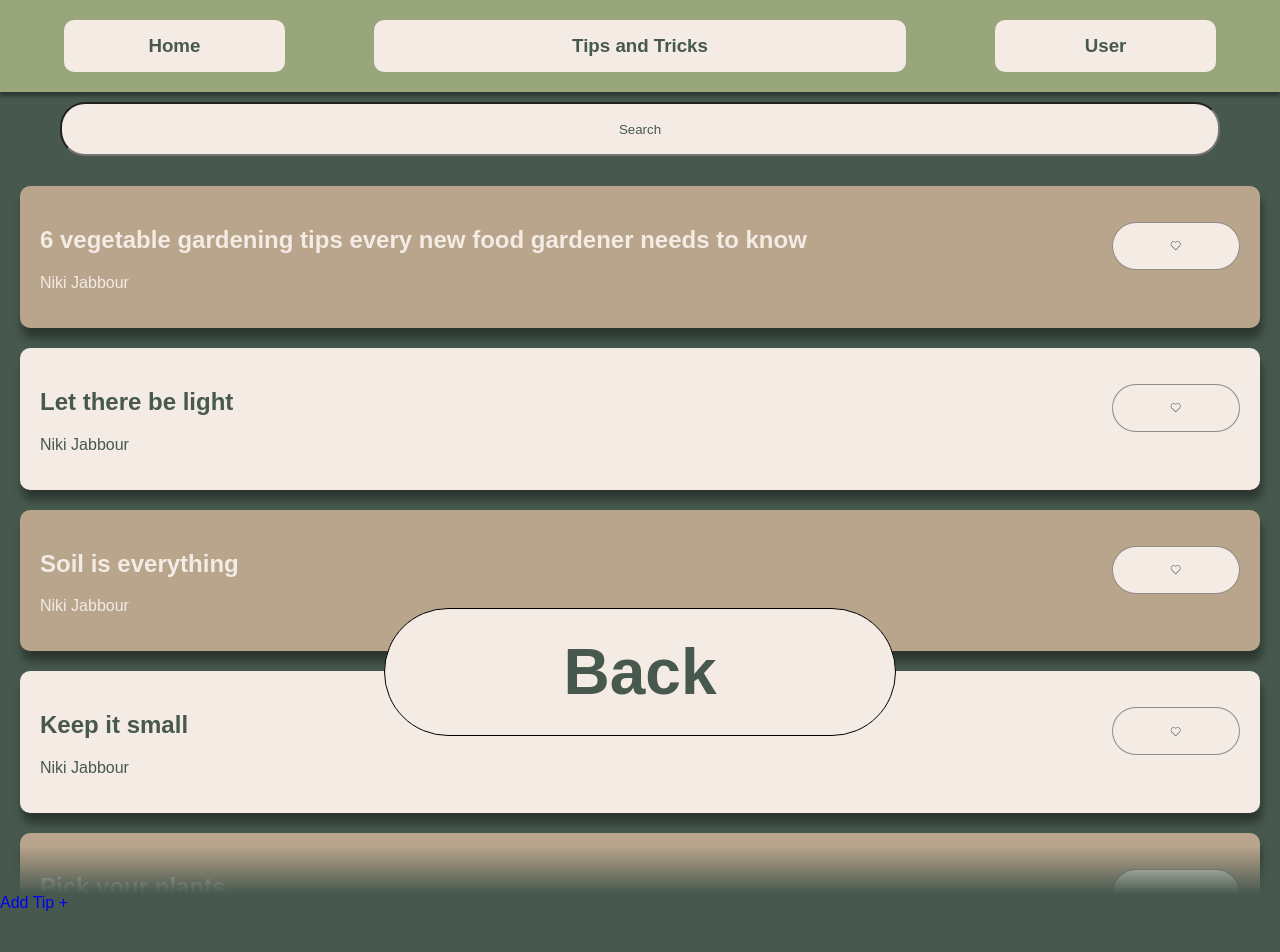
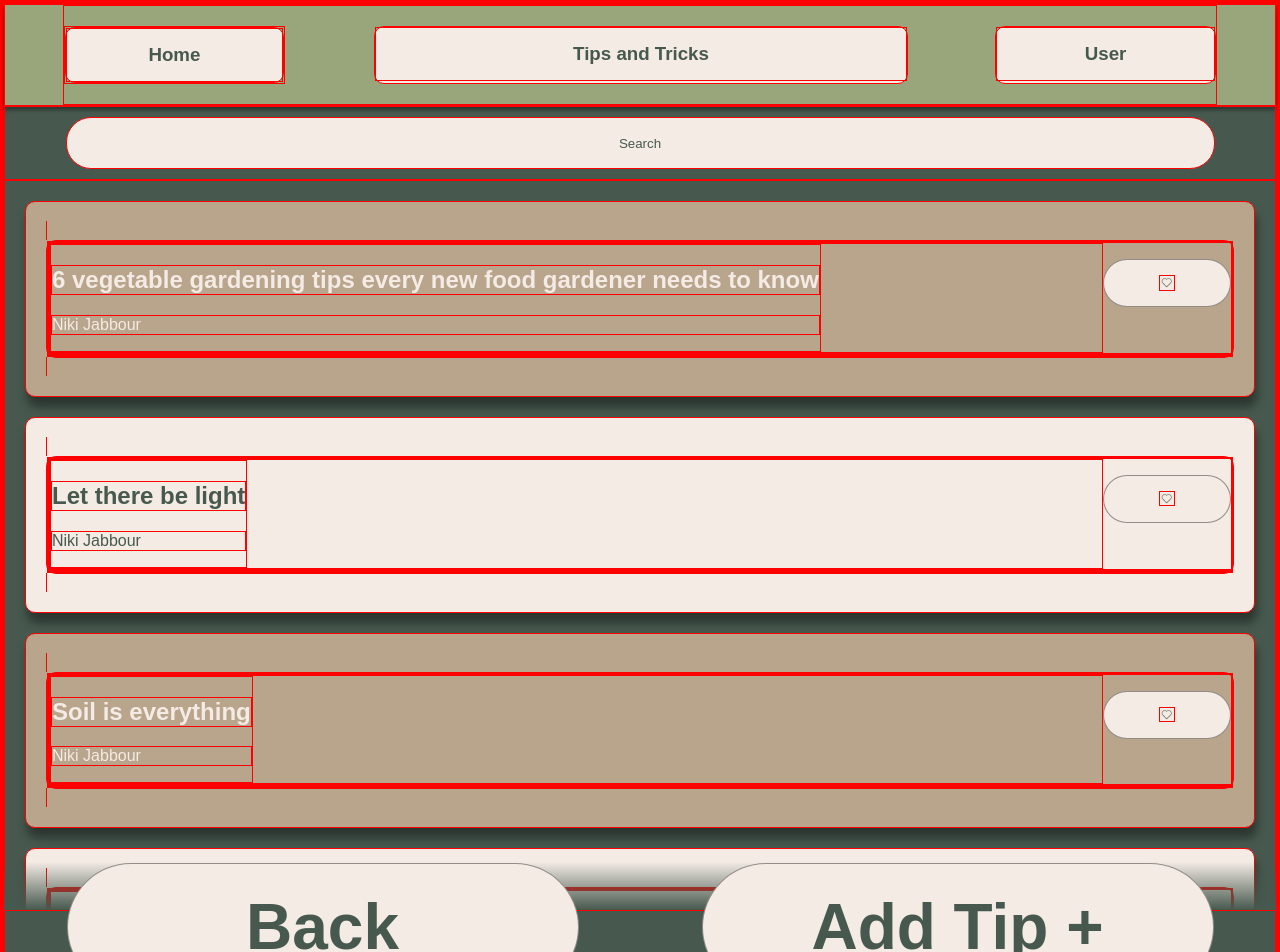
Before and after one commit to pathirny/HarvestHub, a Next.js app in the folder harvesthub/: page /TipsnTricks in a window 1280 px wide. Shown: the top 952 px of the page. Before the commit the page ends 912 px from the top, so only its background shows below. Built offline with nearby package versions, Linux system fonts and the light colour scheme; a web font is replaced by a local one.

Commit message:
styling add button

```diff
--- a/harvesthub/app/TipsnTricks/page.tsx
+++ b/harvesthub/app/TipsnTricks/page.tsx
@@ -6,7 +6,7 @@ import { SearchBar } from "@/components/SearchBar";
 import { renderTips } from "./renderTips";
 import BackButton from "@/components/BackButton";
 import Link from "next/link";
-import { Container, Flex } from "@chakra-ui/react";
+import { Button, Container, Flex } from "@chakra-ui/react";
 const gardeningTips = [
   {
     id: 1,
@@ -83,13 +83,11 @@ export default function TipsnTricks() {
         onChange={(e) => setSearchTerm(e.target.value)}
       />
       <Container className="tipContainer">{renderTips(filteredTips)}</Container>
-      <Flex>
-        <Link href="/">
+      <Flex flexDirection="row" justifyContent="space-around">
+        {/* <Link href="/"> */}
           <BackButton />
-        </Link>
-        <Link href="/">
-          <Container>Add Tip +</Container>
-        </Link>
+        {/* </Link> */}
+          <Button className="addButton" >Add Tip +</Button>
       </Flex>
     </div>
   );
--- a/harvesthub/app/globals.css
+++ b/harvesthub/app/globals.css
@@ -1,7 +1,7 @@
 @import url("https://fonts.googleapis.com/css2?family=Inter&family=Josefin+Sans:wght@700&family=Kanit&family=Karla:wght@700&family=Open+Sans&family=Poppins&family=Roboto&family=Smythe&family=Space+Mono&display=swap");
-/* * {
+* {
   border: red 1px solid;
-} */
+}
 :root {
   --dark-green-color: #47594e;
   --light-green-color: #99a57b;
@@ -202,14 +202,14 @@ a {
 #back-btn {
   background-color: #f3ebe4;
   color: #47594e;
-  position: fixed;
+  position: relative;
   bottom: 5vw;
   width: 40vw;
   height: 10vw;
   border-radius: 5vw;
   border: 1px solid rgba(0, 0, 0, 0.4);
-  left: 30vw;
-  right: 30vw;
+  /* left: 30vw;
+  right: 30vw; */
   font-weight: bold;
   font-family: sans-serif;
   font-size: 5vw;
@@ -349,27 +349,6 @@ a {
   border-bottom: 5vw solid transparent;
   border-left: 5vw solid var(--light-green-color);
   align-self: center;
-}
-
-#back-btn {
-  background-color: #f3ebe4;
-  color: #47594e;
-  position: fixed;
-  bottom: 5vw;
-  width: 40vw;
-  height: 10vw;
-  border-radius: 5vw;
-  border: solid 1px black;
-  left: 30vw;
-  right: 30vw;
-  font-weight: bold;
-  font-family: sans-serif;
-  font-size: 5vw;
-  display: flex;
-  flex-direction: row;
-  justify-content: center;
-  gap: 1vw;
-  align-items: center;
 }
 
 #calendar-pg-container {
@@ -512,6 +491,27 @@ a {
 
 /* tips and tricks */
 
+.addButton {
+  background-color: #f3ebe4;
+  color: #47594e;
+  position: relative;
+  bottom: 5vw;
+  width: 40vw;
+  height: 10vw;
+  border-radius: 5vw;
+  border: 1px solid rgba(0, 0, 0, 0.4);
+  /* left: 30vw;
+  right: 30vw; */
+  font-weight: bold;
+  font-family: sans-serif;
+  font-size: 5vw;
+  display: flex;
+  flex-direction: row;
+  justify-content: center;
+  gap: 1vw;
+  align-items: center;
+}
+
 .tipContainer {
   mask-image: linear-gradient(
     to bottom,
```
